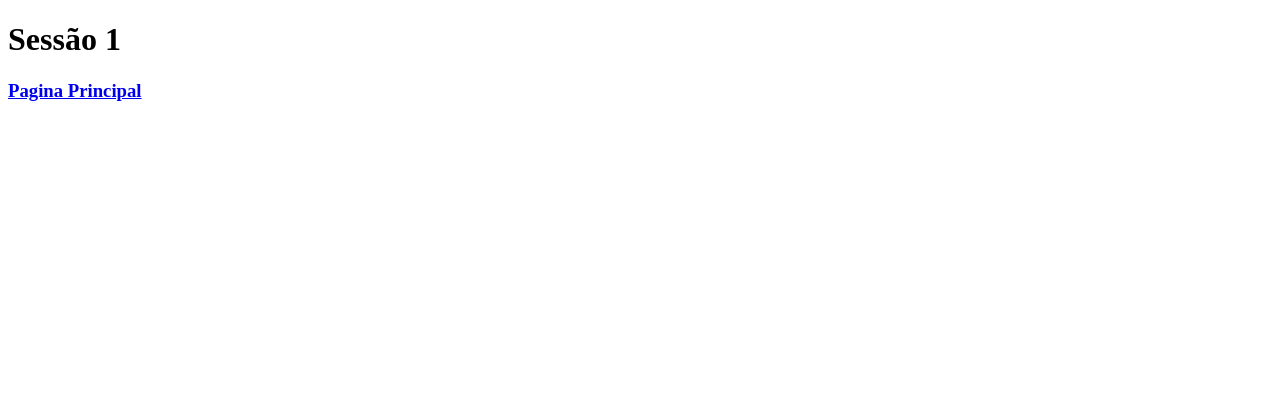
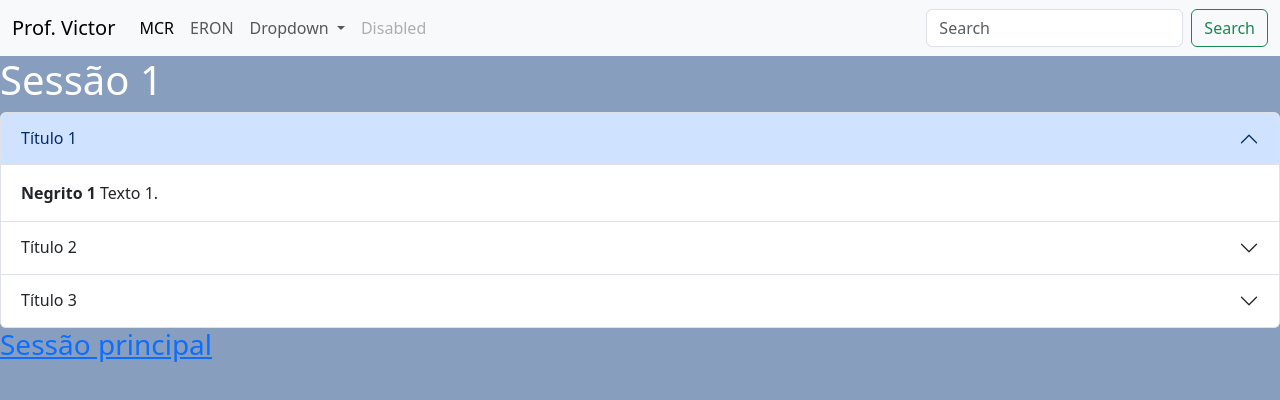
Before and after one commit to daviweirich07/daviweirich07.github.io, a plain HTML site: page sessao1.html in a window 1280 px wide. Drawn offline with nearby package versions, Linux system fonts and the light colour scheme.

Commit message:
Add files via upload

```diff
--- a/sessao1.html
+++ b/sessao1.html
@@ -4,11 +4,89 @@
     <meta charset="UTF-8">
     <meta http-equiv="X-UA-Compatible" content="IE=edge">
     <meta name="viewport" content="width=device-width, initial-scale=1.0">
-    <title>Document</title>
+    <title>Página Inicial</title>
+    <link href="https://cdn.jsdelivr.net/npm/bootstrap@5.3.1/dist/css/bootstrap.min.css" rel="stylesheet" integrity="sha384-4bw+/aepP/YC94hEpVNVgiZdgIC5+VKNBQNGCHeKRQN+PtmoHDEXuppvnDJzQIu9" crossorigin="anonymous">
+    <link rel="stylesheet" type="text/css" href="style.css" media="screen" />
+    <script src="https://cdn.jsdelivr.net/npm/@popperjs/core@2.11.8/dist/umd/popper.min.js" integrity="sha384-I7E8VVD/ismYTF4hNIPjVp/Zjvgyol6VFvRkX/vR+Vc4jQkC+hVqc2pM8ODewa9r" crossorigin="anonymous"></script>
+<script src="https://cdn.jsdelivr.net/npm/bootstrap@5.3.1/dist/js/bootstrap.min.js" integrity="sha384-Rx+T1VzGupg4BHQYs2gCW9It+akI2MM/mndMCy36UVfodzcJcF0GGLxZIzObiEfa" crossorigin="anonymous"></script>
 </head>
-<body>
-    <h1>Sessão 1</h1>
-    <h3><a href="index.html">Pagina Principal</a></h3>
-
-</body>
-</html>
+      <body>
+        <nav class="navbar navbar-expand-lg bg-body-tertiary">
+          <div class="container-fluid">
+            <a class="navbar-brand" href="index.html">Prof. Victor</a>
+            <button class="navbar-toggler" type="button" data-bs-toggle="collapse" data-bs-target="#navbarSupportedContent" aria-controls="navbarSupportedContent" aria-expanded="false" aria-label="Toggle navigation">
+              <span class="navbar-toggler-icon"></span>
+            </button>
+            <div class="collapse navbar-collapse" id="navbarSupportedContent">
+              <ul class="navbar-nav me-auto mb-2 mb-lg-0">
+                <li class="nav-item">
+                  <a class="nav-link active" aria-current="page" href="mcr.html">MCR</a>
+                </li>
+                <li class="nav-item">
+                  <a class="nav-link" href="eron.html">ERON</a>
+                </li>
+                <li class="nav-item dropdown">
+                  <a class="nav-link dropdown-toggle" href="#" role="button" data-bs-toggle="dropdown" aria-expanded="false">
+                    Dropdown
+                  </a>
+                  <ul class="dropdown-menu">
+                    <li><a class="dropdown-item" href="sessao1.html">Sessão 1</a></li>
+                    <li><a class="dropdown-item" href="sessao2.html">Sessão 2</a></li>
+                    <li><a class="dropdown-item" href="sessao3.html">Sessão 3</a></li>
+                    <li><a class="dropdown-item" href="sessao4.html">Sessão 4</a></li>
+                    <li><a class="dropdown-item" href="sessao5.html">Sessão 5</a></li>
+                  </ul>
+                </li>
+                <li class="nav-item">
+                  <a class="nav-link disabled" aria-disabled="true">Disabled</a>
+                </li>
+              </ul>
+              <form class="d-flex" role="search">
+                <input class="form-control me-2" type="search" placeholder="Search" aria-label="Search">
+                <button class="btn btn-outline-success" type="submit">Search</button>
+              </form>
+            </div>
+          </div>
+        </nav>
+        <h1>Sessão 1</h1>
+        <div class="accordion" id="accordionExample">
+      <div class="accordion-item">
+        <h2 class="accordion-header">
+          <button class="accordion-button" type="button" data-bs-toggle="collapse" data-bs-target="#collapseOne" aria-expanded="true" aria-controls="collapseOne">
+            Título 1
+          </button>
+        </h2>
+        <div id="collapseOne" class="accordion-collapse collapse show" data-bs-parent="#accordionExample">
+          <div class="accordion-body">
+            <strong>Negrito 1</strong> Texto 1.
+          </div>
+        </div>
+      </div>
+      <div class="accordion-item">
+        <h2 class="accordion-header">
+          <button class="accordion-button collapsed" type="button" data-bs-toggle="collapse" data-bs-target="#collapseTwo" aria-expanded="false" aria-controls="collapseTwo">
+            Título 2
+          </button>
+        </h2>
+        <div id="collapseTwo" class="accordion-collapse collapse" data-bs-parent="#accordionExample">
+          <div class="accordion-body">
+            <strong>Negrito 2</strong> Texto 2.
+          </div>
+        </div>
+      </div>
+      <div class="accordion-item">
+        <h2 class="accordion-header">
+          <button class="accordion-button collapsed" type="button" data-bs-toggle="collapse" data-bs-target="#collapseThree" aria-expanded="false" aria-controls="collapseThree">
+            Título 3
+          </button>
+        </h2>
+        <div id="collapseThree" class="accordion-collapse collapse" data-bs-parent="#accordionExample">
+          <div class="accordion-body">
+            <strong>Negrito 3</strong> Texto 3.
+          </div>
+        </div>
+      </div>
+    </div>
+        <h3><a href="index.html">Sessão principal</a></h3>
+    </body>
+    </html>
```
